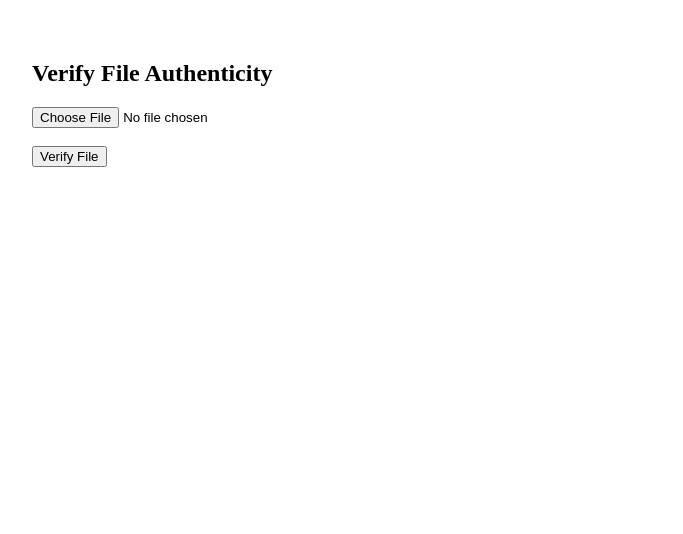
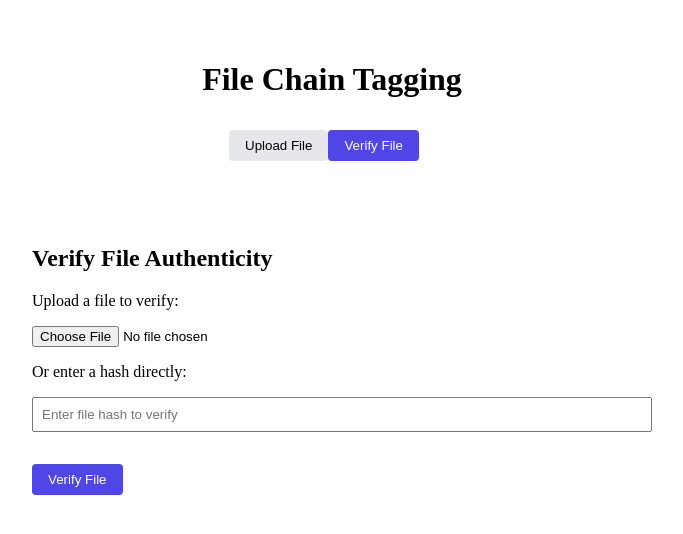
Before and after one commit to Jairodub/file_chain_tagging, a React (Vite) app in the folder frontend/: page / in a window 1280 px wide. Shown: the top 534 px of the page, without its empty margins (308-991 px from the left). Built offline with nearby package versions, Linux system fonts and the light colour scheme.

Commit message:
combined upload and verify

```diff
--- a/frontend/App.jsx
+++ b/frontend/App.jsx
@@ -1,10 +1,47 @@
-import React from 'react';
+import React, { useState } from 'react';
 import VerificationPage from './src/VerificationPage';
+import UploadForm from './src/UploadForm';
 
 function App() {
+  const [activeTab, setActiveTab] = useState('verify');
+
   return (
-    <div>
-      <VerificationPage />
+    <div style={{ maxWidth: '800px', margin: '0 auto', padding: '2rem' }}>
+      <h1 style={{ textAlign: 'center', marginBottom: '2rem' }}>File Chain Tagging</h1>
+
+      <div style={{ display: 'flex', justifyContent: 'center', marginBottom: '2rem' }}>
+      <button
+          onClick={() => setActiveTab('upload')}
+          style={{
+            padding: '0.5rem 1rem',
+            backgroundColor: activeTab === 'upload' ? '#4F46E5' : '#E5E7EB',
+            color: activeTab === 'upload' ? 'white' : 'black',
+            border: 'none',
+            borderRadius: '0.25rem',
+            cursor: 'pointer'
+          }}
+        >
+          Upload File
+        </button>
+
+        <button
+          onClick={() => setActiveTab('verify')}
+          style={{
+            padding: '0.5rem 1rem',
+            marginRight: '1rem',
+            backgroundColor: activeTab === 'verify' ? '#4F46E5' : '#E5E7EB',
+            color: activeTab === 'verify' ? 'white' : 'black',
+            border: 'none',
+            borderRadius: '0.25rem',
+            cursor: 'pointer'
+          }}
+        >
+          Verify File
+        </button>
+
+      </div>
+
+      {activeTab === 'verify' ? <VerificationPage /> : <UploadForm />}
     </div>
   );
 }
--- a/frontend/package.json
+++ b/frontend/package.json
@@ -12,6 +12,7 @@
   "license": "ISC",
   "description": "",
   "dependencies": {
+    "axios": "^1.9.0",
     "react": "^18.2.0",
     "react-dom": "^18.2.0"
   },
--- a/frontend/src/VerificationPage.jsx
+++ b/frontend/src/VerificationPage.jsx
@@ -1,43 +1,113 @@
 import React, { useState } from 'react';
+import axios from 'axios';
 
 const VerificationPage = () => {
   const [file, setFile] = useState(null);
+  const [fileHash, setFileHash] = useState('');
   const [verificationResult, setVerificationResult] = useState(null);
   const [loading, setLoading] = useState(false);
+  const [inputHash, setInputHash] = useState('');
 
   const handleFileChange = (e) => {
     setFile(e.target.files[0]);
     setVerificationResult(null); // reset result
+    setFileHash('');
   };
 
   const handleVerify = async (e) => {
     e.preventDefault();
 
-    if (!file) {
-      alert('Please select a file.');
+    if (!file && !inputHash) {
+      alert('Please select a file or enter a hash to verify.');
       return;
     }
 
     setLoading(true);
 
-    // Placeholder for hash + verify logic
-    setTimeout(() => {
-      // simulate API call or local hash
-      setVerificationResult('✅ File verified successfully (placeholder)');
+    try {
+      let hashToVerify = inputHash;
+
+      if (file) {
+        // Calculate file hash
+        const buffer = await file.arrayBuffer();
+        const hashBuffer = await crypto.subtle.digest("SHA-256", buffer);
+        const hashArray = Array.from(new Uint8Array(hashBuffer));
+        const calculatedHash = hashArray.map(b => b.toString(16).padStart(2, '0')).join('');
+        setFileHash(calculatedHash);
+        hashToVerify = calculatedHash;
+      }
+
+      // For now using a placeholder verification process
+      // In a real implementation, you'd verify against your blockchain or backend
+      setTimeout(() => {
+        setVerificationResult(`✅ Hash ${hashToVerify.slice(0, 16)}... verified successfully (placeholder)`);
+        setLoading(false);
+      }, 1000);
+
+      // Uncomment for actual implementation
+      /*
+      const response = await axios.post('http://localhost:8000/verify', {
+        hash: hashToVerify
+      });
+
+      if (response.data.verified) {
+        setVerificationResult(`✅ Hash verified successfully. Created at: ${response.data.timestamp}`);
+      } else {
+        setVerificationResult('❌ Hash not found or verification failed.');
+      }
       setLoading(false);
-    }, 1000);
+      */
+
+    } catch (err) {
+      console.error(err);
+      setVerificationResult('❌ Error verifying file.');
+      setLoading(false);
+    }
   };
 
   return (
     <div style={{ padding: '2rem', maxWidth: '600px', margin: 'auto' }}>
       <h2>Verify File Authenticity</h2>
+
       <form onSubmit={handleVerify}>
-        <input type="file" onChange={handleFileChange} accept="*" />
-        <br /><br />
-        <button type="submit" disabled={loading}>
+        <div style={{ marginBottom: '1rem' }}>
+          <p>Upload a file to verify:</p>
+          <input type="file" onChange={handleFileChange} accept="*" />
+        </div>
+
+        <div style={{ marginBottom: '1rem' }}>
+          <p>Or enter a hash directly:</p>
+          <input
+            type="text"
+            placeholder="Enter file hash to verify"
+            value={inputHash}
+            onChange={(e) => setInputHash(e.target.value)}
+            style={{ width: '100%', padding: '0.5rem', marginBottom: '1rem' }}
+          />
+        </div>
+
+        <button
+          type="submit"
+          disabled={loading}
+          style={{
+            padding: '0.5rem 1rem',
+            backgroundColor: '#4F46E5',
+            color: 'white',
+            border: 'none',
+            borderRadius: '0.25rem',
+            cursor: loading ? 'not-allowed' : 'pointer',
+            opacity: loading ? 0.7 : 1
+          }}
+        >
           {loading ? 'Verifying...' : 'Verify File'}
         </button>
       </form>
+
+      {fileHash && (
+        <div style={{ marginTop: '1rem', wordBreak: 'break-all' }}>
+          <strong>File SHA-256:</strong> {fileHash}
+        </div>
+      )}
 
       {verificationResult && (
         <div style={{ marginTop: '1rem', fontWeight: 'bold' }}>
```
Also changed, not shown: 1 other file (tests, documents, lock files or other folders).
